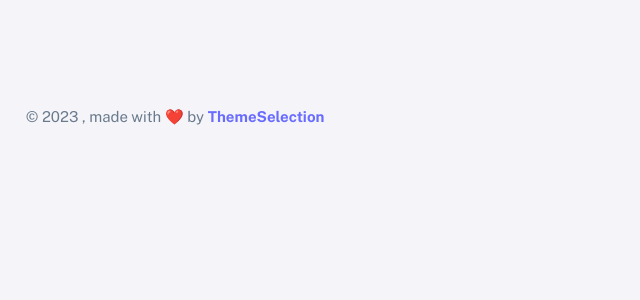
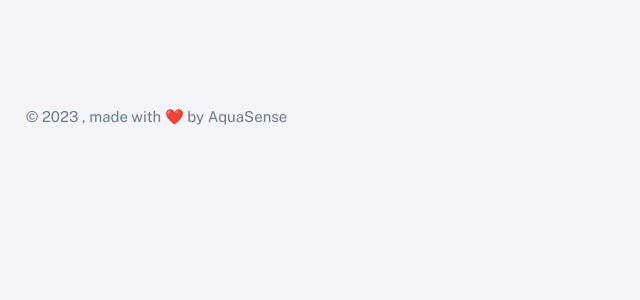
Before and after one commit to wbert/weather, a PHP site: template views/components/footer.php in a window 1280 px wide. Shown: the part 283-583 px from the top of the page, without its empty margins (0-640 px from the left). Run offline with PHP 8.4, Linux system fonts and the light colour scheme; the template is opened without the code that fills it, so the values that code supplies are empty.

Commit message:
3rd commit

```diff
--- a/views/components/footer.php
+++ b/views/components/footer.php
@@ -6,7 +6,7 @@
     document.write(new Date().getFullYear());
   </script>
   , made with ❤️ by
-  <a href="https://themeselection.com" target="_blank" class="footer-link fw-bolder">ThemeSelection</a>
+  </strong>AquaSense</strong>
 </div>
 
 </div>
```
